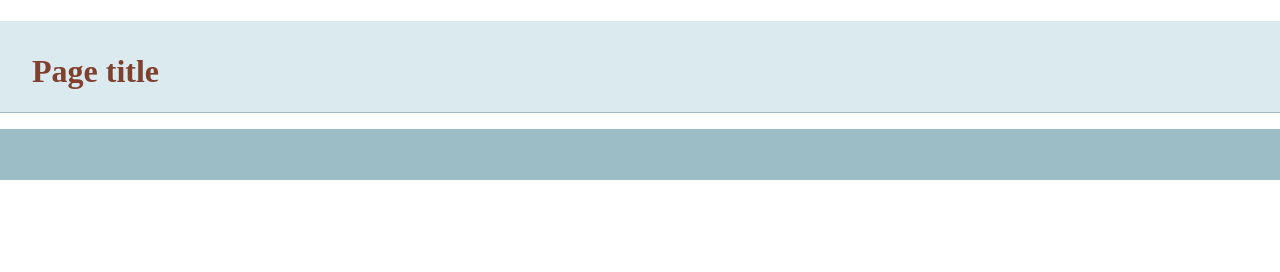
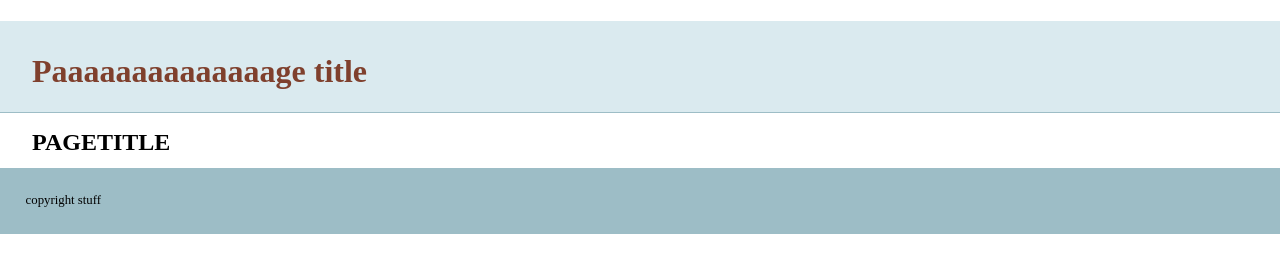
Before and after one commit to Lyapu/git-tutorial, a plain HTML site: page index.html in a window 1280 px wide. Drawn offline with nearby package versions, Linux system fonts and the light colour scheme.

Commit message:
added more index stuff

```diff
--- a/index.html
+++ b/index.html
@@ -14,13 +14,14 @@
     </head>
     <body>
     <header>
-	<h1>Page title</h1>
+	<h1>Paaaaaaaaaaaaaage title</h1>
     </header>
     <nav id="pageNav">
     </nav>
     <main>
+    <h2> PAGETITLE </h2>
     </main>
-    <footer>
+    <footer>copyright stuff
     </footer>
         <script>
 //use the modernizr load to load up external scripts. This will load the scripts asynchronously, but the order listed matters. Although it will load all scripts in parallel, it will execute them in the order listed
```
